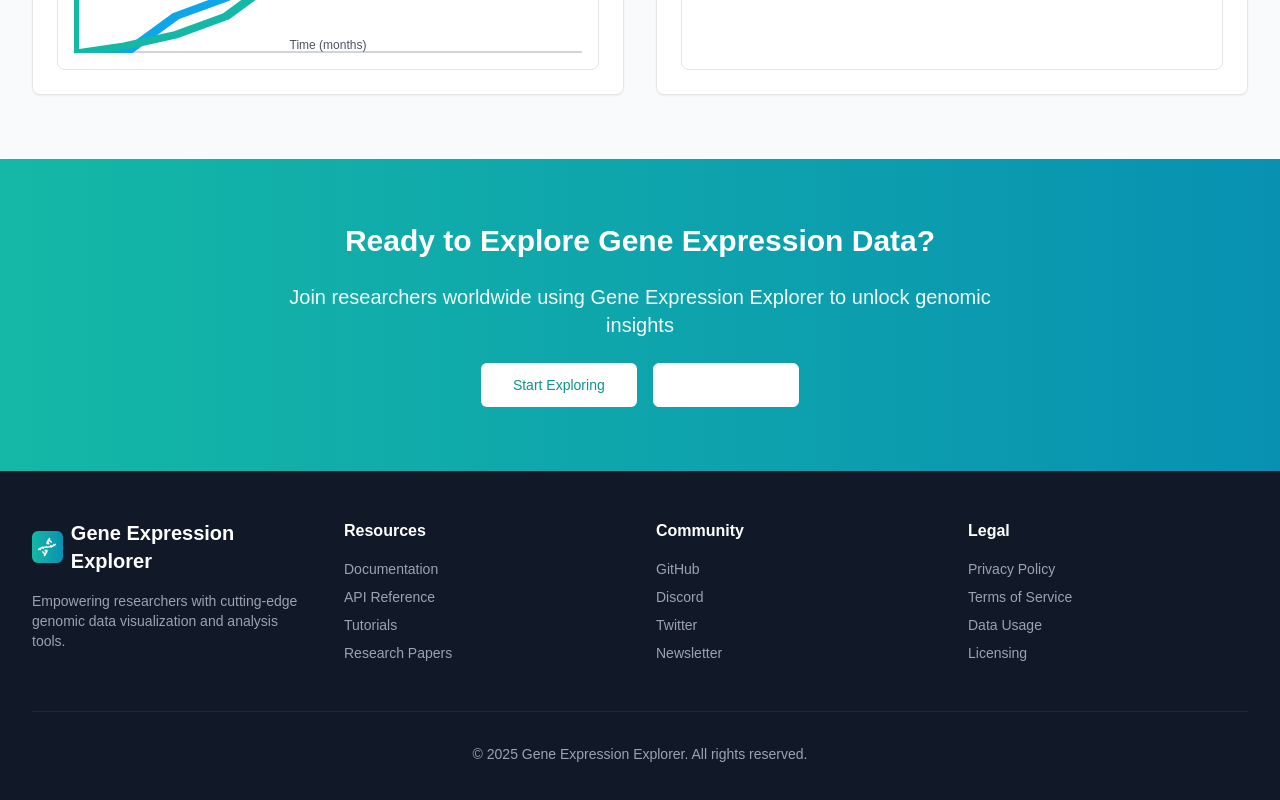
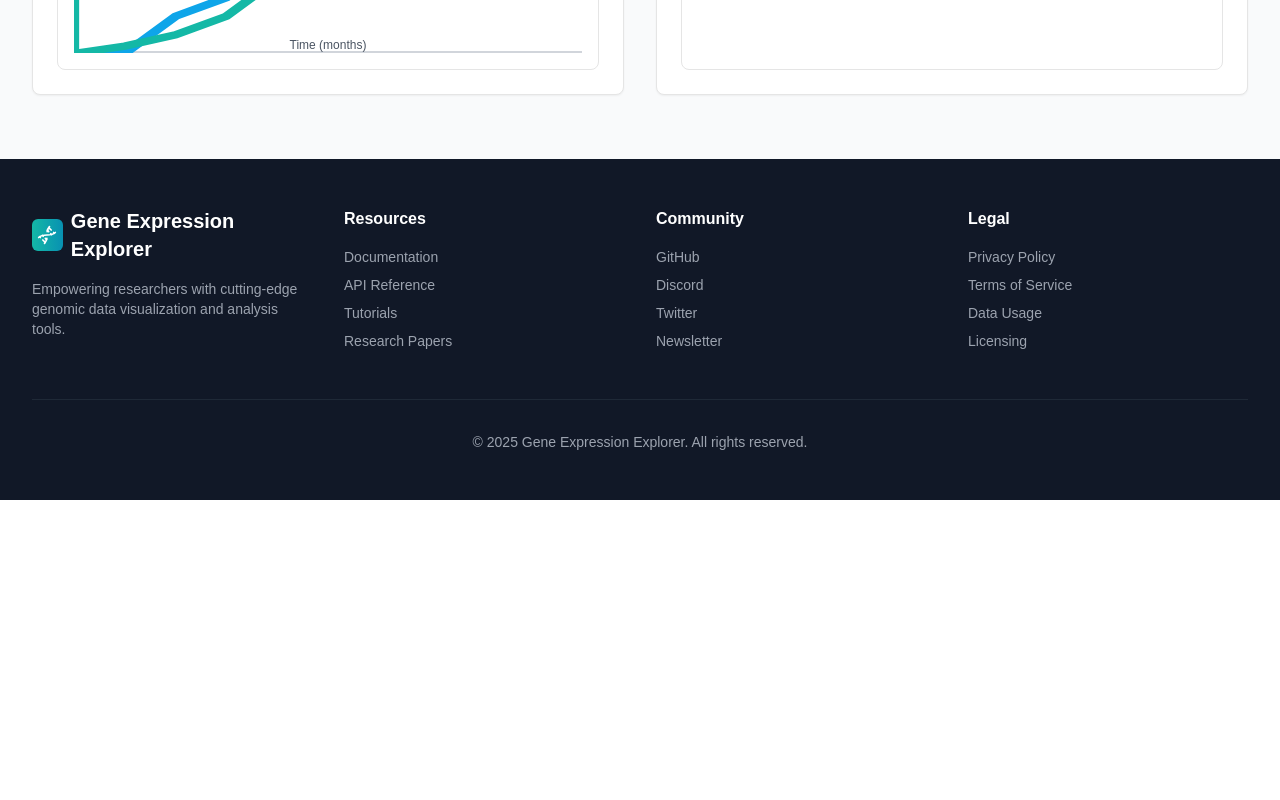
Before and after one commit to Athul28/Gene-Expression-Explorer-Dashboard, a Next.js app: page / in a window 1280 px wide. Shown: the part 4750-5550 px from the top of the page. After the commit the page ends 5250 px from the top, so only its background shows below. Built offline with nearby package versions, Linux system fonts and the light colour scheme.

Commit message:
athul i dont know which commit is this pls fix

```diff
--- a/components/landing-page.tsx
+++ b/components/landing-page.tsx
@@ -658,35 +658,6 @@ export default function LandingPage() {
 
 
 
-      {/* CTA Section */}
-      <section className="py-16 bg-gradient-to-r from-teal-500 to-cyan-600">
-        <div className="container mx-auto px-4 md:px-6 lg:px-8 text-center">
-          <div className="max-w-3xl mx-auto space-y-6">
-            <h2 className="text-3xl font-bold text-white">
-              Ready to Explore Gene Expression Data?
-            </h2>
-            <p className="text-xl text-teal-50">
-              Join researchers worldwide using Gene Expression Explorer to
-              unlock genomic insights
-            </p>
-            <div className="flex flex-col sm:flex-row gap-4 justify-center">
-              <Button
-                size="lg"
-                className="bg-white text-teal-600 hover:bg-gray-100"
-              >
-                Start Exploring
-              </Button>
-              <Button
-                size="lg"
-                variant="outline"
-                className="border-white text-white hover:bg-white/20"
-              >
-                Watch Demo
-              </Button>
-            </div>
-          </div>
-        </div>
-      </section>
 
       {/* Footer */}
       <footer className="bg-gray-900 text-gray-400 py-12">
```
